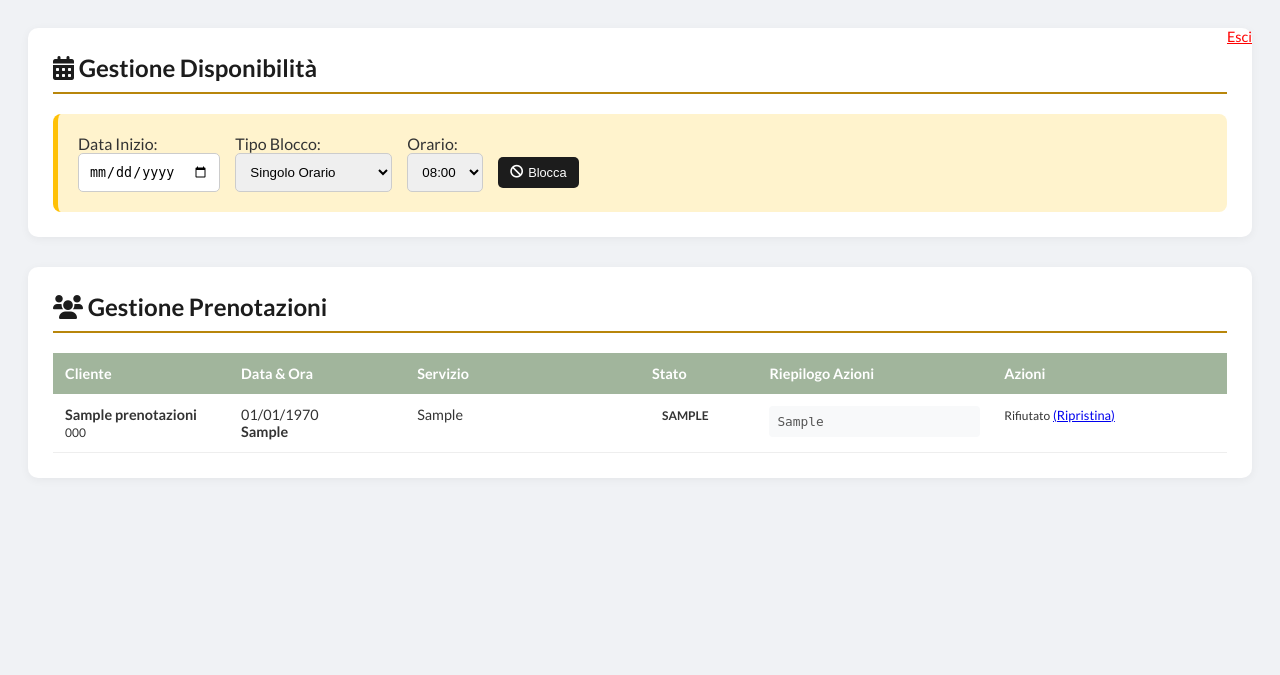
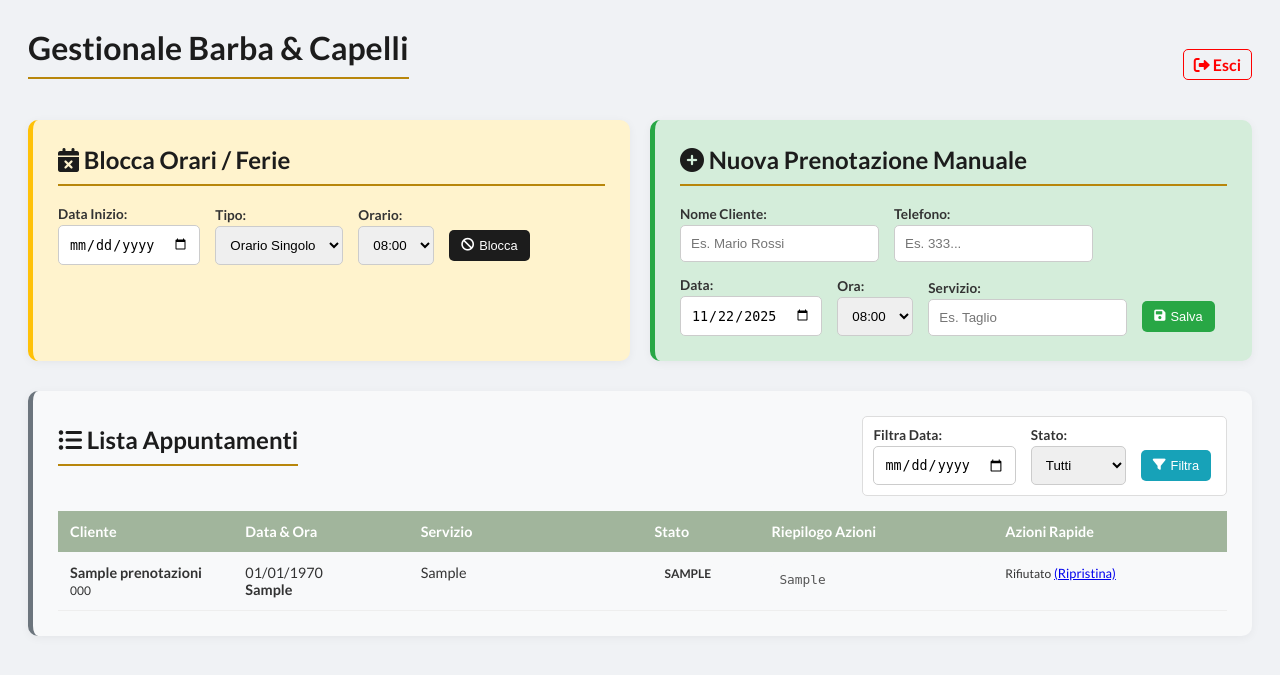
Before and after one commit to LBonomi-99/BarberShop, a PHP site: page /admin.php in a window 1280 px wide. Shown: the top 675 px of the page. Run offline with PHP 8.4, Linux system fonts and the light colour scheme; the visitor is signed in with stand-in values (Sample User, id 1); tables that the repository leaves empty or names only in its code hold one stand-in row (values such as "Sample post").

Commit message:
main: Il sito funzionante è stata aggiunto il fatto che i clienti non possono prenotarsi quando il locale è chiuso e inoltre è stato aggiunto l'inserimento automatico della prenotazione

```diff
--- a/admin.php
+++ b/admin.php
@@ -1,24 +1,26 @@
 <?php
+// admin.php
+session_start();
+date_default_timezone_set('Europe/Rome'); // Imposta fuso orario corretto
+
+// --- CONFIGURAZIONE DATABASE ---
 $host = 'localhost';
 $db   = 'barber_shop';
-$user = 'root';      // Su XAMPP l'utente è sempre 'root'
-$pass = '';          // Su XAMPP la password è vuota (lascia le virgolette vuote)
+$user = 'root';
+$pass = '';
 
+$conn = new mysqli($host, $user, $pass, $db);
+if ($conn->connect_error) { die("Errore connessione DB: " . $conn->connect_error); }
 
-// admin.php
-session_start();
-date_default_timezone_set('Europe/Rome');
+// --- LOGOUT ---
 if (isset($_GET['logout'])) {
     session_destroy();
     header("Location: admin.php");
     exit;
 }
 
-// --- CONFIGURAZIONE ---
+// --- LOGIN ---
 $password_segreta = "Matteo2025";
-$conn = new mysqli($host, $user, $pass, $db);
-
-// --- LOGIN ---
 if (isset($_POST['login']) && $_POST['pass'] == $password_segreta) { $_SESSION['logged_in'] = true; }
 if (!isset($_SESSION['logged_in'])) {
     echo '<form method="POST" style="text-align:center; margin-top:100px; font-family:sans-serif;">
@@ -37,7 +39,7 @@ function aggiungiLog($conn, $id, $messaggio) {
     $stmt->execute();
 }
 
-// --- 1. GESTIONE CAMBIO STATO ---
+// --- 1. GESTIONE CAMBIO STATO (Accetta/Rifiuta) ---
 if (isset($_GET['action']) && isset($_GET['id'])) {
     $id = intval($_GET['id']);
     $stato = $_GET['action'];
@@ -51,7 +53,26 @@ if (isset($_GET['action']) && isset($_GET['id'])) {
     header("Location: admin.php"); exit;
 }
 
-// --- 2. GESTIONE TRACKING LINK ---
+// --- 2. CREAZIONE MANUALE PRENOTAZIONE (NUOVO) ---
+if (isset($_POST['manual_booking'])) {
+    $nome = $conn->real_escape_string($_POST['nome']);
+    $tel = $conn->real_escape_string($_POST['telefono']);
+    $data = $_POST['data'];
+    $ora = $_POST['ora'];
+    $servizio = $conn->real_escape_string($_POST['servizio']);
+    $note = "Inserito manualmente da Admin";
+
+    // Inseriamo direttamente come 'accettato'
+    $sql = "INSERT INTO prenotazioni (nome, telefono, data_appuntamento, ora_appuntamento, servizio, stato, log_azioni)
+            VALUES ('$nome', '$tel', '$data', '$ora', '$servizio', 'accettato', '[$note]\n')";
+
+    if($conn->query($sql)) {
+        // Opzionale: Potremmo aggiungere un log extra qui
+    }
+    header("Location: admin.php"); exit;
+}
+
+// --- 3. GESTIONE TRACKING LINK ---
 if (isset($_GET['track']) && isset($_GET['id']) && isset($_GET['url'])) {
     $id = intval($_GET['id']);
     $tipo = $_GET['track'];
@@ -65,41 +86,28 @@ if (isset($_GET['track']) && isset($_GET['id']) && isset($_GET['url'])) {
         case 'gcal': $msg = "Aggiunto a Google Calendar"; break;
     }
     if ($msg) aggiungiLog($conn, $id, $msg);
-
     header("Location: " . $url_destinazione); exit;
 }
 
-// --- 3. GESTIONE BLOCCO SLOT (Singolo, Giorno, Periodo) ---
+// --- 4. GESTIONE BLOCCO SLOT (Ferie) ---
 if (isset($_POST['block_type'])) {
     $data_inizio = $_POST['data_blocco'];
-
-    // A. Blocco Orario Singolo
     if ($_POST['block_type'] == 'single') {
         $ora = $_POST['ora_blocco'];
         $conn->query("INSERT IGNORE INTO slot_full (data_blocco, ora_blocco) VALUES ('$data_inizio', '$ora')");
-    }
-    // B. Blocco Intera Giornata
-    elseif ($_POST['block_type'] == 'full_day') {
+    } elseif ($_POST['block_type'] == 'full_day') {
         bloccaGiornoIntero($conn, $data_inizio);
-    }
-    // C. Blocco Periodo (Più giorni)
-    elseif ($_POST['block_type'] == 'range') {
+    } elseif ($_POST['block_type'] == 'range') {
         $data_fine = $_POST['data_fine'];
-
-        // Cicla dal giorno inizio al giorno fine
         $current = strtotime($data_inizio);
         $end = strtotime($data_fine);
-
         while ($current <= $end) {
-            $giorno_da_bloccare = date('Y-m-d', $current);
-            bloccaGiornoIntero($conn, $giorno_da_bloccare);
+            bloccaGiornoIntero($conn, date('Y-m-d', $current));
             $current = strtotime('+1 day', $current);
         }
     }
     header("Location: admin.php"); exit;
 }
-
-// Funzione helper per bloccare un giorno intero (8:00 - 19:30)
 function bloccaGiornoIntero($conn, $data) {
     $start = strtotime("08:00"); $end = strtotime("19:30");
     while ($start <= $end) {
@@ -108,16 +116,31 @@ function bloccaGiornoIntero($conn, $data) {
         $start = strtotime('+30 minutes', $start);
     }
 }
-
 if (isset($_GET['delete_block'])) {
     $id = intval($_GET['delete_block']);
     $conn->query("DELETE FROM slot_full WHERE id=$id");
     header("Location: admin.php"); exit;
 }
 
-// --- RECUPERO DATI ---
-$prenotazioni = $conn->query("SELECT * FROM prenotazioni ORDER BY data_richiesta DESC");
-// Mostra solo i blocchi futuri per non intasare la lista
+// --- RECUPERO DATI E FILTRI ---
+
+// 1. Gestione Filtri
+$where_clause = "1=1"; // Base sempre vera
+$filter_date = isset($_GET['filter_date']) ? $_GET['filter_date'] : '';
+$filter_status = isset($_GET['filter_status']) ? $_GET['filter_status'] : 'all';
+
+if (!empty($filter_date)) {
+    $where_clause .= " AND data_appuntamento = '$filter_date'";
+}
+if ($filter_status != 'all') {
+    $where_clause .= " AND stato = '$filter_status'";
+}
+
+// 2. Esecuzione Query Prenotazioni
+$sql_prenotazioni = "SELECT * FROM prenotazioni WHERE $where_clause ORDER BY data_appuntamento DESC, ora_appuntamento ASC";
+$prenotazioni = $conn->query($sql_prenotazioni);
+
+// 3. Recupero Blocchi (Ferie)
 $slot_full = $conn->query("SELECT * FROM slot_full WHERE data_blocco >= CURDATE() ORDER BY data_blocco, ora_blocco LIMIT 100");
 ?>
 
@@ -126,24 +149,34 @@ $slot_full = $conn->query("SELECT * FROM slot_full WHERE data_blocco >= CURDATE(
 <head>
     <meta charset="UTF-8">
     <title>Admin Dashboard</title>
-    <a href="admin.php?logout=true" style="float:right; color:red; font-size:0.9rem;">Esci</a>
     <link href="https://fonts.googleapis.com/css2?family=Lato:wght@400;700&display=swap" rel="stylesheet">
     <link rel="stylesheet" href="https://cdnjs.cloudflare.com/ajax/libs/font-awesome/6.0.0/css/all.min.css">
     <style>
         body { font-family: 'Lato', sans-serif; background: #f0f2f5; padding: 20px; color: #333; }
         .container { max-width: 1400px; margin: 0 auto; }
+        .header-top { display: flex; justify-content: space-between; align-items: center; margin-bottom: 20px; }
+        .logout-btn { color: red; text-decoration: none; font-weight: bold; border: 1px solid red; padding: 5px 10px; border-radius: 5px; }
+
         .card { background: white; padding: 25px; border-radius: 10px; box-shadow: 0 2px 10px rgba(0,0,0,0.05); margin-bottom: 30px; }
         h1, h2 { color: #1C1C1C; border-bottom: 2px solid #B8860B; padding-bottom: 10px; margin-top: 0; }
 
-        .block-form { display: flex; gap: 15px; align-items: flex-end; background: #fff3cd; padding: 20px; border-radius: 8px; border-left: 5px solid #ffc107; flex-wrap: wrap; }
+        /* Forms Stile */
+        .inline-form { display: flex; gap: 15px; align-items: flex-end; flex-wrap: wrap; }
+        .yellow-bg { background: #fff3cd; border-left: 5px solid #ffc107; }
+        .green-bg { background: #d4edda; border-left: 5px solid #28a745; }
+        .gray-bg { background: #f8f9fa; border-left: 5px solid #6c757d; }
+
         .form-group { display: flex; flex-direction: column; }
+        .form-group label { font-size: 0.85rem; font-weight: bold; margin-bottom: 3px; }
         input, select { padding: 10px; border: 1px solid #ccc; border-radius: 5px; }
 
+        /* Tabella */
         table { width: 100%; border-collapse: collapse; margin-top: 15px; font-size: 0.9rem; }
         th { background-color: #A1B59C; color: white; padding: 12px; text-align: left; }
         td { padding: 12px; border-bottom: 1px solid #eee; vertical-align: top; }
         tr:hover { background-color: #fafafa; }
 
+        /* Badge */
         .badge { padding: 5px 10px; border-radius: 15px; font-size: 0.75rem; font-weight: bold; text-transform: uppercase; }
         .badge.in_attesa { background: #fff3cd; color: #856404; }
         .badge.accettato { background: #d4edda; color: #155724; }
@@ -151,6 +184,7 @@ $slot_full = $conn->query("SELECT * FROM slot_full WHERE data_blocco >= CURDATE(
 
         .log-box { font-family: monospace; font-size: 0.8rem; color: #555; background: #f8f9fa; padding: 8px; border-radius: 4px; max-height: 100px; overflow-y: auto; white-space: pre-line; }
 
+        /* Pulsanti */
         .btn { text-decoration: none; padding: 8px 12px; border-radius: 5px; color: white; font-size: 0.8rem; margin-right: 5px; display: inline-flex; align-items: center; gap: 5px; border: none; cursor: pointer; margin-bottom: 4px; }
         .btn:hover { opacity: 0.9; }
         .btn-accept { background-color: #28a745; }
@@ -158,30 +192,37 @@ $slot_full = $conn->query("SELECT * FROM slot_full WHERE data_blocco >= CURDATE(
         .btn-wa { background-color: #25D366; }
         .btn-cal { background-color: #4285F4; }
         .btn-block { background-color: #1C1C1C; }
+        .btn-filter { background-color: #17a2b8; }
+        .btn-reset { background-color: #6c757d; }
     </style>
 </head>
 <body>
     <div class="container">
+        <div class="header-top">
+            <h1>Gestionale Barba & Capelli</h1>
+            <a href="admin.php?logout=true" class="logout-btn"><i class="fas fa-sign-out-alt"></i> Esci</a>
+        </div>
 
-        <div class="card">
-            <h2><i class="fas fa-calendar-alt"></i> Gestione Disponibilità</h2>
-            <form method="POST" class="block-form">
+        <div style="display: grid; grid-template-columns: 1fr 1fr; gap: 20px;">
+            <div class="card yellow-bg">
+                <h2><i class="fas fa-calendar-times"></i> Blocca Orari / Ferie</h2>
+                <form method="POST" class="inline-form">
                     <div class="form-group">
                         <label>Data Inizio:</label>
                         <input type="date" name="data_blocco" required>
                     </div>
 
                     <div class="form-group" id="endDateGroup" style="display:none;">
-                    <label>Data Fine (Inclusa):</label>
+                        <label>Data Fine:</label>
                         <input type="date" name="data_fine">
                     </div>
 
                     <div class="form-group">
-                    <label>Tipo Blocco:</label>
+                        <label>Tipo:</label>
                         <select name="block_type" id="blockType" onchange="toggleInputs()">
-                        <option value="single">Singolo Orario</option>
+                            <option value="single">Orario Singolo</option>
                             <option value="full_day">Giorno Intero</option>
-                        <option value="range">Periodo (Più giorni)</option>
+                            <option value="range">Periodo</option>
                         </select>
                     </div>
 
@@ -198,13 +239,13 @@ $slot_full = $conn->query("SELECT * FROM slot_full WHERE data_blocco >= CURDATE(
                 </form>
 
                 <?php if($slot_full->num_rows > 0): ?>
-            <div style="margin-top:15px; padding:10px; border:1px solid #ddd; max-height:150px; overflow-y:auto;">
-                <strong>Ultimi blocchi inseriti:</strong>
-                <div style="display:flex; gap:10px; flex-wrap:wrap; margin-top:5px;">
+                <div style="margin-top:10px; font-size:0.8rem;">
+                    <a href="#" onclick="document.getElementById('blockedList').style.display='block'; return false;">Vedi blocchi attivi...</a>
+                    <div id="blockedList" style="display:none; margin-top:5px; padding:10px; background:white; border:1px solid #ddd; max-height:100px; overflow-y:auto;">
                         <?php while($row = $slot_full->fetch_assoc()): ?>
-                        <span style="background:#eee; padding:5px; font-size:0.8rem; border-radius:4px;">
+                            <span style="background:#eee; padding:2px 5px; margin:2px; display:inline-block; border-radius:3px;">
                                 <?php echo date('d/m', strtotime($row['data_blocco'])) . " " . $row['ora_blocco']; ?>
-                            <a href="admin.php?delete_block=<?php echo $row['id']; ?>" style="color:red; text-decoration:none; margin-left:5px;">&times;</a>
+                                <a href="admin.php?delete_block=<?php echo $row['id']; ?>" style="color:red; text-decoration:none;">&times;</a>
                             </span>
                         <?php endwhile; ?>
                     </div>
@@ -212,8 +253,65 @@ $slot_full = $conn->query("SELECT * FROM slot_full WHERE data_blocco >= CURDATE(
                 <?php endif; ?>
             </div>
 
-        <div class="card">
-            <h2><i class="fas fa-users"></i> Gestione Prenotazioni</h2>
+            <div class="card green-bg">
+                <h2><i class="fas fa-plus-circle"></i> Nuova Prenotazione Manuale</h2>
+                <form method="POST" class="inline-form">
+                    <input type="hidden" name="manual_booking" value="1">
+
+                    <div class="form-group">
+                        <label>Nome Cliente:</label>
+                        <input type="text" name="nome" placeholder="Es. Mario Rossi" required>
+                    </div>
+                    <div class="form-group">
+                        <label>Telefono:</label>
+                        <input type="text" name="telefono" placeholder="Es. 333..." required>
+                    </div>
+                    <div class="form-group">
+                        <label>Data:</label>
+                        <input type="date" name="data" required value="<?php echo date('Y-m-d'); ?>">
+                    </div>
+                    <div class="form-group">
+                        <label>Ora:</label>
+                        <select name="ora">
+                            <?php
+                            $start = strtotime("08:00"); $end = strtotime("19:30");
+                            while ($start <= $end) { echo "<option>".date("H:i", $start)."</option>"; $start = strtotime('+30 minutes', $start); }
+                            ?>
+                        </select>
+                    </div>
+                    <div class="form-group">
+                        <label>Servizio:</label>
+                        <input type="text" name="servizio" placeholder="Es. Taglio" required>
+                    </div>
+                    <button type="submit" class="btn btn-accept"><i class="fas fa-save"></i> Salva</button>
+                </form>
+            </div>
+        </div>
+
+        <div class="card gray-bg">
+            <div style="display:flex; justify-content:space-between; align-items:center; flex-wrap:wrap;">
+                <h2><i class="fas fa-list-ul"></i> Lista Appuntamenti</h2>
+
+                <form method="GET" class="inline-form" style="background: white; padding: 10px; border-radius: 5px; border:1px solid #ddd;">
+                    <div class="form-group">
+                        <label>Filtra Data:</label>
+                        <input type="date" name="filter_date" value="<?php echo $filter_date; ?>">
+                    </div>
+                    <div class="form-group">
+                        <label>Stato:</label>
+                        <select name="filter_status">
+                            <option value="all" <?php if($filter_status=='all') echo 'selected'; ?>>Tutti</option>
+                            <option value="in_attesa" <?php if($filter_status=='in_attesa') echo 'selected'; ?>>In Attesa</option>
+                            <option value="accettato" <?php if($filter_status=='accettato') echo 'selected'; ?>>Accettati</option>
+                            <option value="rifiutato" <?php if($filter_status=='rifiutato') echo 'selected'; ?>>Rifiutati</option>
+                        </select>
+                    </div>
+                    <button type="submit" class="btn btn-filter"><i class="fas fa-filter"></i> Filtra</button>
+                    <?php if(!empty($filter_date) || $filter_status != 'all'): ?>
+                        <a href="admin.php" class="btn btn-reset">Reset</a>
+                    <?php endif; ?>
+                </form>
+            </div>
 
             <table>
                 <thead>
@@ -223,10 +321,11 @@ $slot_full = $conn->query("SELECT * FROM slot_full WHERE data_blocco >= CURDATE(
                         <th width="20%">Servizio</th>
                         <th width="10%">Stato</th>
                         <th width="20%">Riepilogo Azioni</th>
-                        <th width="20%">Azioni</th>
+                        <th width="20%">Azioni Rapide</th>
                     </tr>
                 </thead>
                 <tbody>
+                    <?php if($prenotazioni->num_rows > 0): ?>
                         <?php while($row = $prenotazioni->fetch_assoc()): ?>
                             <?php
                                 $tel_clean = preg_replace('/[^0-9]/', '', $row['telefono']);
@@ -234,30 +333,24 @@ $slot_full = $conn->query("SELECT * FROM slot_full WHERE data_blocco >= CURDATE(
                                 $ora_fmt = $row['ora_appuntamento'];
                                 $nome_cli = $row['nome'];
 
+                                // Messaggi
                                 $wa_accept = "Ciao $nome_cli, confermo il tuo appuntamento per il $data_fmt alle $ora_fmt. A presto, Matteo.";
                                 $wa_reject = "Ciao $nome_cli, purtroppo per il $data_fmt alle $ora_fmt non ho disponibilità.";
                                 $wa_cancel = "Ciao $nome_cli, devo annullare l'appuntamento del $data_fmt alle $ora_fmt per un imprevisto.";
 
+                                // Link
                                 $link_wa_accept = base64_encode("https://wa.me/39$tel_clean?text=" . urlencode($wa_accept));
                                 $link_wa_reject = base64_encode("https://wa.me/39$tel_clean?text=" . urlencode($wa_reject));
                                 $link_wa_cancel = base64_encode("https://wa.me/39$tel_clean?text=" . urlencode($wa_cancel));
 
-                            // --- CALCOLO ORARIO PRECISO PER GOOGLE CALENDAR ---
-                            // Calcola Timestamp Inizio e Fine (Inizio + 30 min)
-                            // --- CALCOLO ORARIO PRECISO PER GOOGLE CALENDAR ---
+                                // GCal
                                 $start_ts = strtotime($row['data_appuntamento'] . ' ' . $row['ora_appuntamento']);
-                            $end_ts = $start_ts + (30 * 60); // +30 minuti
-
-                            // Formato Google
+                                $end_ts = $start_ts + (30 * 60);
                                 $gcal_dates = date('Ymd\THis', $start_ts) . "/" . date('Ymd\THis', $end_ts);
-
-                            // AGGIUNTA FONDAMENTALE: L'email del calendario specifico
                                 $calendar_email = "leonardobonomi949@gmail.com";
-
                                 $gcal_url = "https://calendar.google.com/calendar/render?action=TEMPLATE&text=Taglio+$nome_cli&dates=$gcal_dates&details=Tel:+$tel_clean+Servizio:+$row[servizio]&src=$calendar_email";
                                 $link_gcal = base64_encode($gcal_url);
                             ?>
-
                             <tr>
                                 <td><strong><?php echo $nome_cli; ?></strong><br><small><?php echo $row['telefono']; ?></small></td>
                                 <td><?php echo $data_fmt; ?><br><strong><?php echo $ora_fmt; ?></strong></td>
@@ -272,18 +365,15 @@ $slot_full = $conn->query("SELECT * FROM slot_full WHERE data_blocco >= CURDATE(
                                 </td>
                                 <td>
                                     <?php if($row['stato'] == 'in_attesa'): ?>
-                                    <a href="admin.php?action=accettato&id=<?php echo $row['id']; ?>" class="btn btn-accept">Accetta</a>
-                                    <a href="admin.php?action=rifiutato&id=<?php echo $row['id']; ?>" class="btn btn-reject">Rifiuta</a>
-                                    <br>
-                                    <a href="admin.php?track=wa_rej&id=<?php echo $row['id']; ?>&url=<?php echo $link_wa_reject; ?>" class="btn btn-wa"><i class="fab fa-whatsapp"></i> Avvisa No</a>
+                                        <a href="admin.php?action=accettato&id=<?php echo $row['id']; ?>" class="btn btn-accept" title="Accetta">OK</a>
+                                        <a href="admin.php?action=rifiutato&id=<?php echo $row['id']; ?>" class="btn btn-reject" title="Rifiuta">NO</a>
+                                        <a href="admin.php?track=wa_rej&id=<?php echo $row['id']; ?>&url=<?php echo $link_wa_reject; ?>" class="btn btn-wa" title="Avvisa WA"><i class="fab fa-whatsapp"></i></a>
 
                                     <?php elseif($row['stato'] == 'accettato'): ?>
-                                    <a href="admin.php?track=wa_conf&id=<?php echo $row['id']; ?>&url=<?php echo $link_wa_accept; ?>" class="btn btn-wa"><i class="fab fa-whatsapp"></i> Conferma</a>
-                                    <a href="admin.php?track=gcal&id=<?php echo $row['id']; ?>&url=<?php echo $link_gcal; ?>" class="btn btn-cal"><i class="far fa-calendar-plus"></i> Agenda</a>
-                                    <div style="margin-top:5px; border-top:1px dotted #ccc; padding-top:5px;">
-                                        <a href="admin.php?action=rifiutato&id=<?php echo $row['id']; ?>" style="color:red; font-size:0.8rem;" onclick="return confirm('Annullare?')">Annulla App.</a>
-                                        <a href="admin.php?track=wa_canc&id=<?php echo $row['id']; ?>&url=<?php echo $link_wa_cancel; ?>" style="color:#25D366; font-size:0.8rem; margin-left:5px;"><i class="fab fa-whatsapp"></i> Scuse</a>
-                                    </div>
+                                        <a href="admin.php?track=wa_conf&id=<?php echo $row['id']; ?>&url=<?php echo $link_wa_accept; ?>" class="btn btn-wa" title="Conferma WA"><i class="fab fa-whatsapp"></i></a>
+                                        <a href="admin.php?track=gcal&id=<?php echo $row['id']; ?>&url=<?php echo $link_gcal; ?>" class="btn btn-cal" title="Agenda"><i class="far fa-calendar-plus"></i></a>
+                                        <a href="admin.php?action=rifiutato&id=<?php echo $row['id']; ?>" style="color:red; margin-left:5px;" onclick="return confirm('Annullare?')"><i class="fas fa-ban"></i></a>
+                                        <a href="admin.php?track=wa_canc&id=<?php echo $row['id']; ?>&url=<?php echo $link_wa_cancel; ?>" style="color:#25D366;" title="Scuse WA"><i class="fab fa-whatsapp"></i></a>
                                     <?php else: ?>
                                         <small>Rifiutato</small>
                                         <a href="admin.php?action=in_attesa&id=<?php echo $row['id']; ?>" style="font-size:0.8rem;">(Ripristina)</a>
@@ -291,6 +381,9 @@ $slot_full = $conn->query("SELECT * FROM slot_full WHERE data_blocco >= CURDATE(
                                 </td>
                             </tr>
                         <?php endwhile; ?>
+                    <?php else: ?>
+                        <tr><td colspan="6" style="text-align:center; padding:20px;">Nessuna prenotazione trovata con questi filtri.</td></tr>
+                    <?php endif; ?>
                 </tbody>
             </table>
         </div>
```
Also changed, not shown: api_disponibilita.php (+67 -19 lines), index.html (+14 -2 lines). Lines whose indentation alone changed are shown as unchanged.
